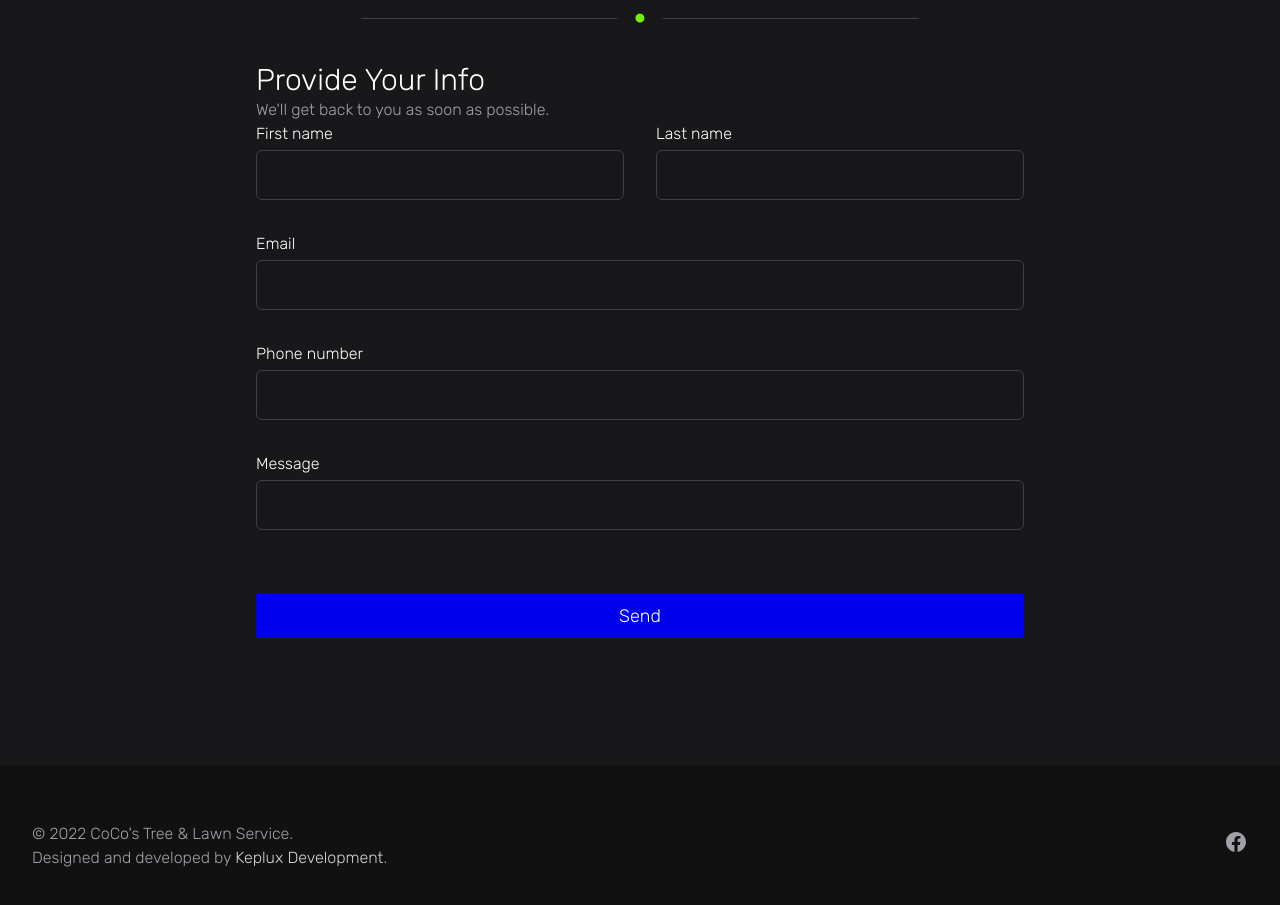
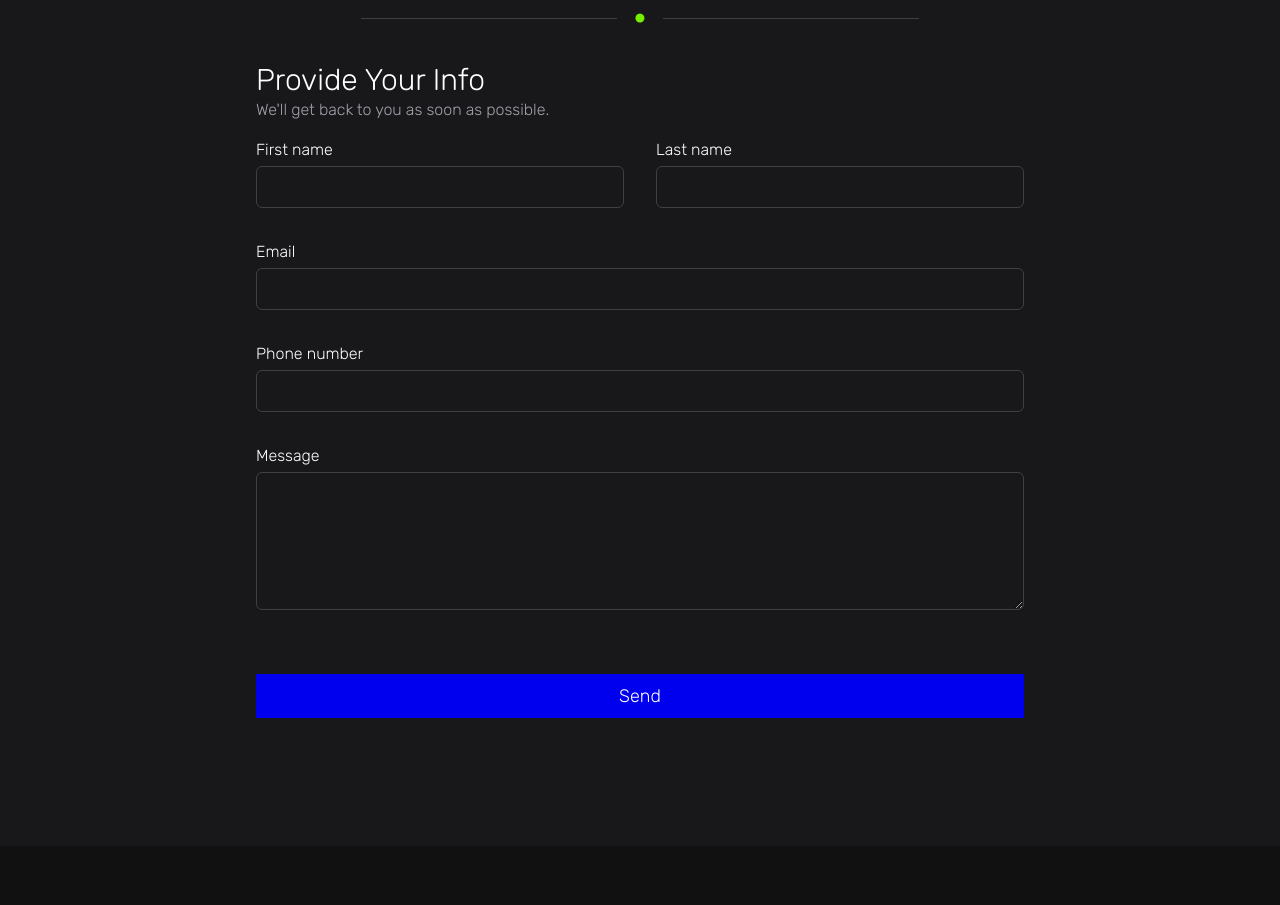
Before and after one commit to keplux/keplux, a Next.js app: page /contact in a window 1280 px wide. Shown: the part 580-1485 px from the top of the page. Built offline with nearby package versions, Linux system fonts and the light colour scheme; no server answers.

Commit message:
Add validation to contact form.

```diff
--- a/package.json
+++ b/package.json
@@ -18,6 +18,7 @@
     "next": "12.1.6",
     "react": "18.2.0",
     "react-dom": "18.2.0",
+    "react-number-format": "^4.9.3",
     "sharp": "^0.30.6",
     "yup": "^0.32.11"
   },
--- a/pages/api/submitContactForm.ts
+++ b/pages/api/submitContactForm.ts
@@ -6,8 +6,8 @@ async function sendEmail(req: NextApiRequest, res: NextApiResponse) {
   try {
     const { firstName, lastName, email, phone, message } = req.body;
     const msg = {
-      to: 'c_jardine@icloud.com', // Change to your recipient
-      from: 'dev@keplux.com', // Change to your verified sender
+      to: 'contact@cocostreeservice.com', // Change to your recipient
+      from: 'contact@cocostreeservice.com', // Change to your verified sender
       subject: `${firstName} ${lastName} has sent you a message.`,
       html: `
         <body style="background:white;padding:2em;font-family:sans-serif;">
--- a/pages/contact.tsx
+++ b/pages/contact.tsx
@@ -1,161 +1,10 @@
-import { Field, FieldHookConfig, Form, Formik, useField } from 'formik';
 import Image from 'next/image';
-import { Divider, Seo } from '../src/components';
-import * as Yup from 'yup';
+import { ContactForm, Divider, Seo } from '../src/components';
 
 // Change contact info here
 const contactInfo = {
   phone: '(517) 759-0356',
   email: 'cocostree2022@gmail.com',
-};
-
-type InputFieldProps = FieldHookConfig<string> & {
-  label: string;
-};
-
-const Input = (props: InputFieldProps) => {
-  const [field, meta] = useField(props);
-  return (
-    <div className={props.className}>
-      <label htmlFor={props.id || props.name} className='block text-white'>
-        {props.label}
-      </label>
-      <div className='relative mt-1'>
-        <Field
-          {...field}
-          {...props}
-          className='py-3 px-4 block w-full shadow-sm caret-secondary-500 focus:ring-secondary-500 focus:border-secondary-500 border border-black rounded-md'
-        />
-        {meta.touched && meta.error ? (
-          <div className='absolute inset-y-0 right-0 pr-3 flex items-center pointer-events-none'>
-            <svg
-              xmlns='http://www.w3.org/2000/svg'
-              className='h-5 w-5 text-red-500'
-              viewBox='0 0 20 20'
-              fill='currentColor'
-              aria-hidden
-            >
-              <path
-                fillRule='evenodd'
-                d='M18 10a8 8 0 11-16 0 8 8 0 0116 0zm-7 4a1 1 0 11-2 0 1 1 0 012 0zm-1-9a1 1 0 00-1 1v4a1 1 0 102 0V6a1 1 0 00-1-1z'
-                clipRule='evenodd'
-              />
-            </svg>
-          </div>
-        ) : null}
-      </div>
-      {meta.touched && meta.error ? (
-        <p className='mt-1 text-sm font-normal !text-red-500'>{meta.error}</p>
-      ) : null}
-    </div>
-  );
-};
-
-interface Values {
-  firstName: string;
-  lastName: string;
-  email: string;
-  phone?: string;
-  message: string;
-}
-
-const ContactForm = () => {
-  const initialValues: Values = {
-    firstName: '',
-    lastName: '',
-    email: '',
-    phone: '',
-    message: '',
-  };
-
-  const validationSchema = Yup.object({
-    firstName: Yup.string().required('Required'),
-    lastName: Yup.string().required('Required'),
-    email: Yup.string().email('Invalid email address').required('Required'),
-    message: Yup.string().required('Required'),
-  });
-
-  const validate = (errors, touched) => {
-    Object.keys(errors).map((error) => {
-      if (error) {
-        return false;
-      }
-    });
-
-    Object.keys(touched).map((touch) => {
-      if (touch) {
-        return false;
-      }
-    });
-
-    return true;
-  };
-
-  return (
-    <Formik
-      initialValues={initialValues}
-      validationSchema={validationSchema}
-      onSubmit={async (values, actions) => {
-        actions.setSubmitting(true);
-        const res = await fetch('/api/submitContactForm', {
-          method: 'POST',
-          headers: { 'Content-Type': 'application/json' },
-          body: JSON.stringify({
-            firstName: values.firstName,
-            lastName: values.lastName,
-            email: values.email,
-            phone: values.phone,
-            message: values.message,
-          }),
-        });
-
-        const data = await res.json();
-
-        // If submission is successful, reset form state and data
-        if (data.message === 'success') {
-          actions.setSubmitting(false);
-          actions.resetForm();
-        } else {
-          console.log('fail');
-        }
-      }}
-    >
-      {({ errors, touched }) => (
-        <Form className='grid grid-cols-2 gap-8'>
-          <Input label='First name' name='firstName' type='text' />
-          <Input label='Last name' name='lastName' type='text' />
-          <Input
-            className='col-span-2'
-            label='Email'
-            name='email'
-            type='email'
-          />
-          <Input
-            className='col-span-2'
-            label='Phone number'
-            name='phone'
-            type='tel'
-          />
-          <Input
-            className='col-span-2'
-            label='Message'
-            name='message'
-            type='text'
-          />
-          {/* Submit button */}
-          <div className='sm:col-span-2'>
-            <button
-              type='submit'
-              // disabled={isSubmitting}
-              className='text-white cursor-pointer mt-8 flex justify-center w-full items-center px-8 py-2 text-lg transition bg-primary-500 hover:bg-primary-400 disabled:bg-gray-400'
-            >
-              Send
-            </button>
-          </div>
-        </Form>
-      )}
-    </Formik>
-  );
 };
 
 const Contact = () => {
@@ -231,7 +80,7 @@ const Contact = () => {
       {/* The form */}
       <div className='px-4 max-w-3xl md:px-0 mx-auto'>
         <h2>Provide Your Info</h2>
-        <p className='mt-0'>We&apos;ll get back to you as soon as possible.</p>
+        <p className='mt-0 mb-4'>We&apos;ll get back to you as soon as possible.</p>
         <ContactForm />
       </div>
     </div>
--- /dev/null
+++ b/src/components/contact-form/index.tsx
@@ -0,0 +1,172 @@
+import { FieldHookConfig, useField, Field, Formik, Form } from 'formik';
+import { ClassAttributes, TextareaHTMLAttributes } from 'react';
+import NumberFormat, { NumberFormatProps } from 'react-number-format';
+import * as Yup from 'yup';
+
+type InputFieldProps = FieldHookConfig<string> & {
+  label: string;
+};
+
+// Standard input
+const Input = (props: InputFieldProps) => {
+  const [field, meta] = useField(props);
+  return (
+    <div className={props.className}>
+      <label htmlFor={props.id || props.name} className='block text-white'>
+        {props.label}
+      </label>
+      <div className='relative mt-1'>
+        <Field
+          {...field}
+          {...props}
+          className='block w-full shadow-sm caret-secondary-500 focus:ring-secondary-500 focus:border-secondary-500 rounded-md'
+        />
+        {meta.touched && meta.error ? (
+          <div className='absolute inset-y-0 right-0 pr-3 flex items-center pointer-events-none'>
+            <svg
+              xmlns='http://www.w3.org/2000/svg'
+              className='h-5 w-5 text-red-500'
+              viewBox='0 0 20 20'
+              fill='currentColor'
+              aria-hidden
+            >
+              <path
+                fillRule='evenodd'
+                d='M18 10a8 8 0 11-16 0 8 8 0 0116 0zm-7 4a1 1 0 11-2 0 1 1 0 012 0zm-1-9a1 1 0 00-1 1v4a1 1 0 102 0V6a1 1 0 00-1-1z'
+                clipRule='evenodd'
+              />
+            </svg>
+          </div>
+        ) : null}
+      </div>
+      {meta.touched && meta.error ? (
+        <p className='mt-1 text-sm font-normal !text-red-500'>{meta.error}</p>
+      ) : null}
+    </div>
+  );
+};
+
+// Textarea input
+const TextareaInput = (
+  props: JSX.IntrinsicAttributes &
+    ClassAttributes<HTMLTextAreaElement> &
+    TextareaHTMLAttributes<HTMLTextAreaElement>
+) => {
+  return (
+    <textarea
+      className={`py-3 px-4 block w-full shadow-sm focus:ring-secondary-500 focus:border-secondary-500 rounded-md ${props.className}`}
+      {...props}
+    />
+  );
+};
+
+// Phone input
+const PhoneInput = (
+  props: JSX.IntrinsicAttributes &
+    JSX.IntrinsicClassAttributes<NumberFormat<unknown>> &
+    Readonly<NumberFormatProps<unknown>>
+) => {
+  return <NumberFormat type='tel' format='(###) ###-####' {...props} />;
+};
+
+// The form component
+export const ContactForm = () => {
+  const initialValues: {
+    firstName: string;
+    lastName: string;
+    email: string;
+    phone?: string;
+    message: string;
+  } = {
+    firstName: '',
+    lastName: '',
+    email: '',
+    phone: '',
+    message: '',
+  };
+
+  const validationSchema = Yup.object({
+    firstName: Yup.string()
+      .min(2, 'Must be at least 2 characters')
+      .max(32, 'Must be less than 32 characters')
+      .required('Required'),
+    lastName: Yup.string()
+      .min(3, 'Must be at least 2 characters')
+      .max(32, 'Must be less than 32 characters')
+      .required('Required'),
+    email: Yup.string()
+      .min(5, 'Must be at least 5 characters')
+      .max(254, 'Must be less than 254 characters')
+      .email('Invalid email address')
+      .required('Required'),
+    phone: Yup.string().matches(
+      /\(\d\d\d\)\s\d\d\d-\d\d\d\d/,
+      'Required format: (###) ###-####'
+    ),
+    message: Yup.string().required('Required'),
+  });
+
+  return (
+    <Formik
+      initialValues={initialValues}
+      validationSchema={validationSchema}
+      onSubmit={async (values, actions) => {
+        actions.setSubmitting(true);
+        const res = await fetch('/api/submitContactForm', {
+          method: 'POST',
+          headers: { 'Content-Type': 'application/json' },
+          body: JSON.stringify({
+            firstName: values.firstName,
+            lastName: values.lastName,
+            email: values.email,
+            phone: values.phone,
+            message: values.message,
+          }),
+        });
+
+        const data = await res.json();
+
+        // If submission is successful, reset form state and data
+        if (data.message === 'success') {
+          actions.setSubmitting(false);
+          actions.resetForm();
+        } else {
+          console.log('fail');
+        }
+      }}
+    >
+      <Form className='grid grid-cols-2 gap-8'>
+        <Input label='First name' name='firstName' type='text' />
+        <Input label='Last name' name='lastName' type='text' />
+        <Input className='col-span-2' label='Email' name='email' type='email' />
+        <Input
+          className='col-span-2'
+          label='Phone number'
+          name='phone'
+          as={PhoneInput}
+        />
+
+        <Input
+          className='col-span-2 resize-none'
+          label='Message'
+          name='message'
+          type='text'
+          as={TextareaInput}
+          rows={5}
+        />
+        {/* Submit button */}
+        <div className='sm:col-span-2'>
+          <button
+            type='submit'
+            // disabled={isSubmitting}
+            className='text-white cursor-pointer mt-8 flex justify-center w-full items-center px-8 py-2 text-lg transition bg-primary-500 hover:bg-primary-400 disabled:bg-gray-400'
+          >
+            Send
+          </button>
+        </div>
+      </Form>
+    </Formik>
+  );
+};
+
+export default ContactForm;
--- a/src/components/index.tsx
+++ b/src/components/index.tsx
@@ -3,3 +3,4 @@ export { Footer } from './footer';
 export { Button } from './button';
 export { Divider } from './divider';
 export { Seo } from './seo';
+export { ContactForm } from './contact-form';
```
Also changed, not shown: 2 other files (tests, documents, lock files or other folders).
